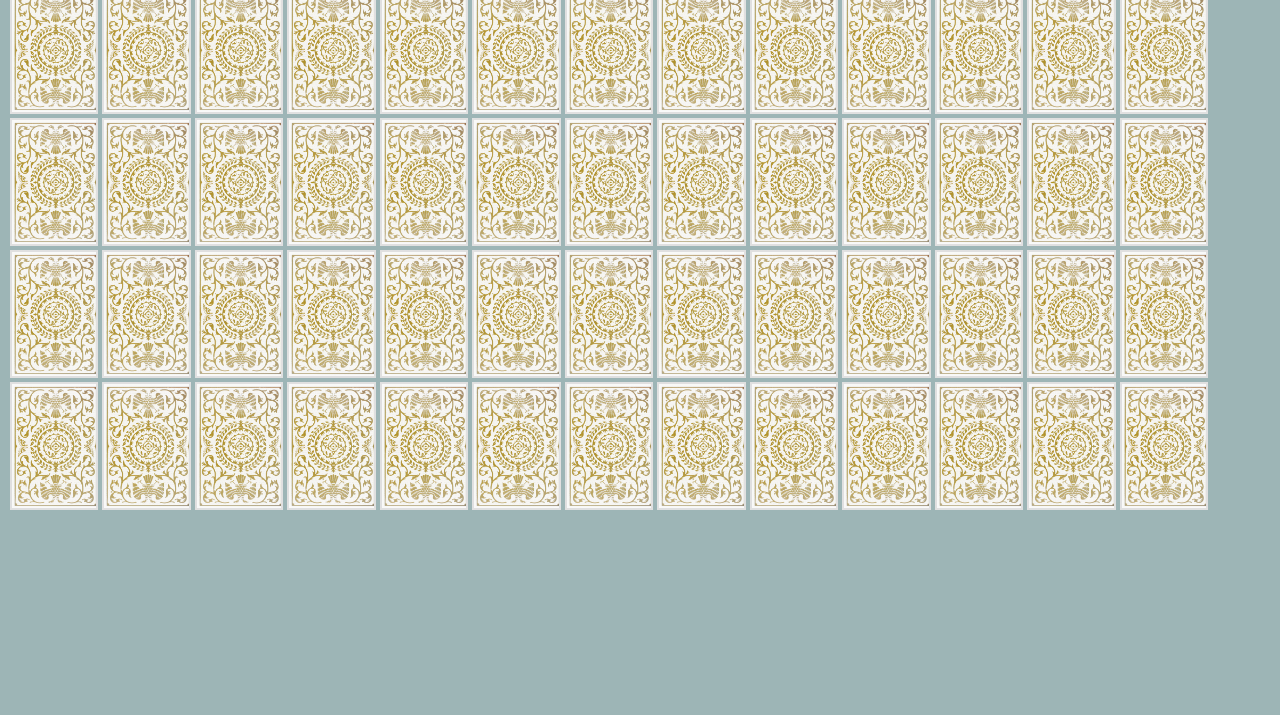
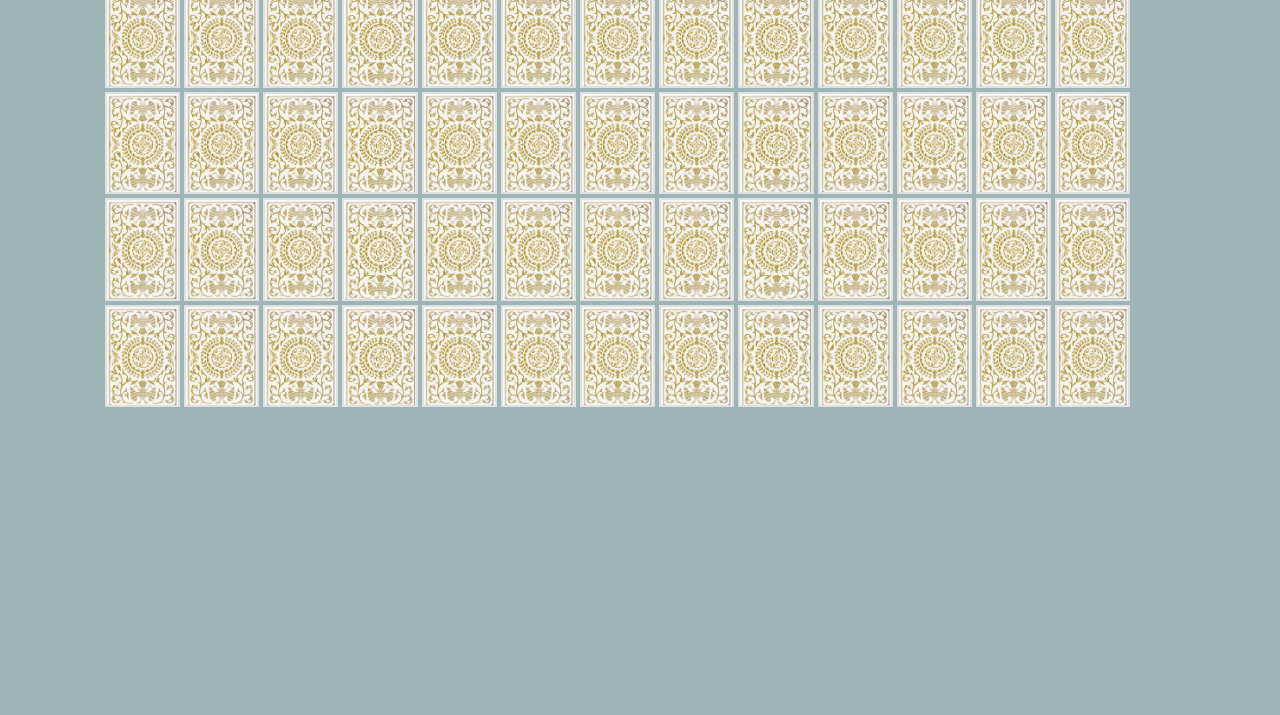
Before and after one commit to ycl818/Card_Memorizing_Game, a plain HTML site: page index.html in a window 1280 px wide. Shown: the part 85-800 px from the top of the page. Drawn offline with Linux system fonts and the light colour scheme.

Commit message:
Update style.css

```diff
--- a/style.css
+++ b/style.css
@@ -1,16 +1,18 @@
 body {
   background-color: rgb(157, 181, 182);
   position: relative;
+  box-sizing: border-box;
 }
 #cards {
   display: flex;
   flex-wrap: wrap;
-
+  width: 85%;
+  margin: 0 auto;
 }
 
 .card {
   flex: 7% 0 1;
-  height: 10vw;
+  height: 8vw;
   border: 2px solid #e0e0e0;
   display: flex;
   flex-direction: column;
@@ -100,7 +102,7 @@ body {
 .completed {
   position: absolute;
   z-index: 999;
-  top: 20vh;
+  top: 33vh;
   background-color: RGBA(31, 151, 174, 0.8);
   width: 100vw;
   padding: 50px 0;
```
